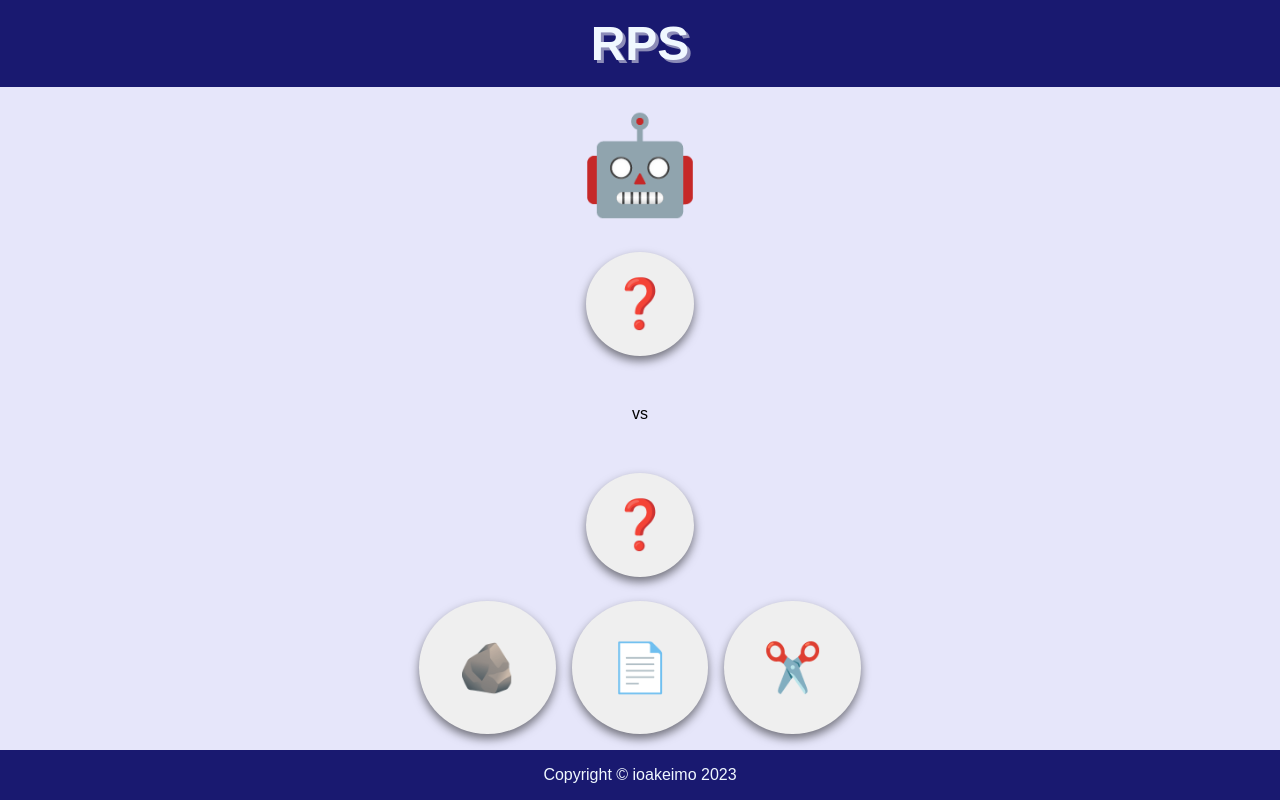
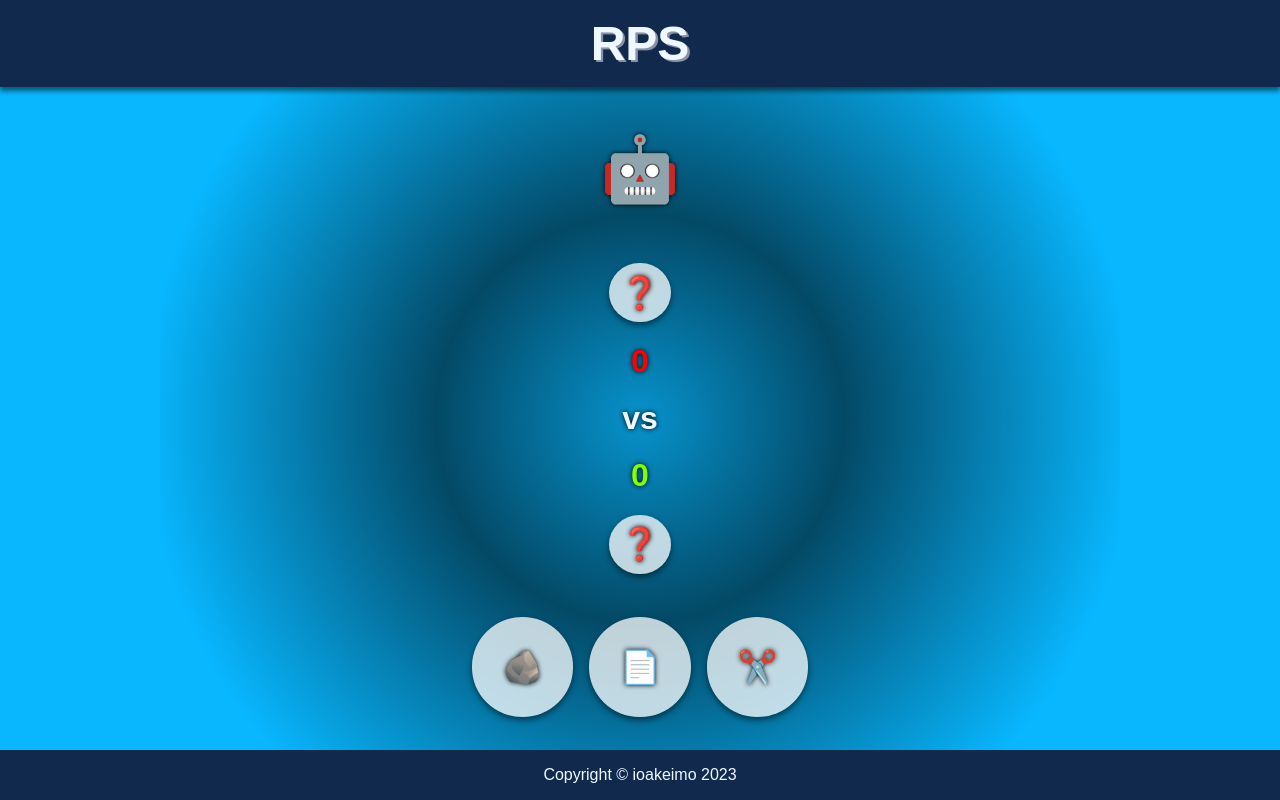
Before and after one commit to ioakeimoTOP/RPS, a plain HTML site: page index.html in a window 1280 px wide. Drawn offline with Linux system fonts and the light colour scheme.

Commit message:
Clean up css classes and apply shadow styling
The hover effects intended for player choice buttons were wrongly
applied to central pieces as well. The general styling was not as clean
and intuitive. With the addition of shadows, the differentiation of the
game parts becomes clearer.

```diff
--- a/index.html
+++ b/index.html
@@ -16,14 +16,21 @@
       <div class="game">
         <div class="game__avatar game__avatar-computer"></div>
         <div class="game__versus">
-          <button class="game__choice game__choice-undecided"></button>
-          vs
-          <button class="game__choice game__choice-undecided"></button>
+          <button
+            class="game__round-opponent game__icon game__icon-undecided"
+          ></button>
+          <p class="game__score game__score-opponent">0</p>
+          <p>vs</p>
+          <p class="game__score game__score-player">0</p>
+
+          <button
+            class="game__round-player game__icon game__icon-undecided"
+          ></button>
         </div>
         <div class="game__player">
-          <button class="game__choice game__choice-rock"></button>
-          <button class="game__choice game__choice-paper"></button>
-          <button class="game__choice game__choice-scissors"></button>
+          <button class="game__choice game__icon game__icon-rock"></button>
+          <button class="game__choice game__icon game__icon-paper"></button>
+          <button class="game__choice game__icon game__icon-scissors"></button>
         </div>
       </div>
     </main>
--- a/styles.css
+++ b/styles.css
@@ -10,6 +10,8 @@ html {
     margin:0;
     padding: 0;
     border: 0;
+    font-size: inherit;
+    text-shadow: inherit;
     /* border: 1px solid red; */
 }
 
@@ -27,11 +29,11 @@ main,
 
 body > * {
     width: 100%;
-    padding: 1rem;
 }
 
 body {
     min-height: 100vh;
+    color: aliceblue;
 }
 
 body,
@@ -42,14 +44,17 @@ body,
 
 header,
 footer {
-    background: midnightblue;
-    color: aliceblue;
+    background: #10294d;
+    padding: 1rem;
 }
 
 header {
     font-size: 3rem;
     font-weight: bolder;
-    text-shadow: .2rem .2rem rgba(256, 256, 256, .5);
+    z-index: 1;
+
+    box-shadow: 0 .1em .1em rgba(0, 0, 0, .5);
+    text-shadow: .15rem .15rem rgba(256, 256, 256, .5);
 }
 
 main,
@@ -58,13 +63,23 @@ main,
 }
 
 main {
-    background: lavender;
+    background: #08b7ff;
 }
 
 .game {
+    max-width: 960px;
     align-self: stretch;
-    --game-fs: min(3rem, 8vw);
-    max-width: 960px;
+    background: radial-gradient(
+        circle,
+        rgba(0,0,0,.2) 0%,
+        rgba(0,0,0,0.6) 35%,
+        rgba(0,0,0,0) 85%
+    );
+
+    --game-fs: min(2rem, 8vmin);
+    font-size: var(--game-fs);
+    font-weight: bold;
+    text-shadow: 0px 0px .15em black;
 }
 
 .game__avatar {
@@ -72,7 +87,7 @@ main {
 }
 
 .game__versus {
-    flex: 3 3 0;
+    flex: 2 2 0;
     justify-content: space-around;
 }
 
@@ -87,18 +102,21 @@ main {
     gap: 1rem;
 }
 
-.game__choice {
-    font-size: var(--game-fs);
-
-    padding: max(5%, var(--game-fs)/2);
+.game__icon {
+    padding: max(4%, var(--game-fs)/3);
     border-radius: 50%;
 
-    cursor: pointer;
+    background: rgba(256, 256, 256, .75);
     box-shadow: 0 .1em .2em rgba(0, 0, 0, .5);
 }
 
+.game__choice {
+    cursor: pointer;
+}
+
 .game__choice:hover {
-    transform: scale(1.25);
+    background: rgba(256, 256, 256, .9);
+    transform: scale(1.2);
     transition-duration: .25s;
 }
 
@@ -106,18 +124,26 @@ main {
     content: '🤖';
 }
 
-.game__choice-undecided::after {
+.game__icon-undecided::after {
     content: '❓';
 }
 
-.game__choice-rock::after {
+.game__icon-rock::after {
     content: '🪨';
 }
 
-.game__choice-paper::after {
+.game__icon-paper::after {
     content: '📄';
 }
 
-.game__choice-scissors::after {
+.game__icon-scissors::after {
     content: '✂️';
 }
+
+.game__score-player {
+    color: chartreuse;
+}
+
+.game__score-opponent {
+    color: red;
+}
```
